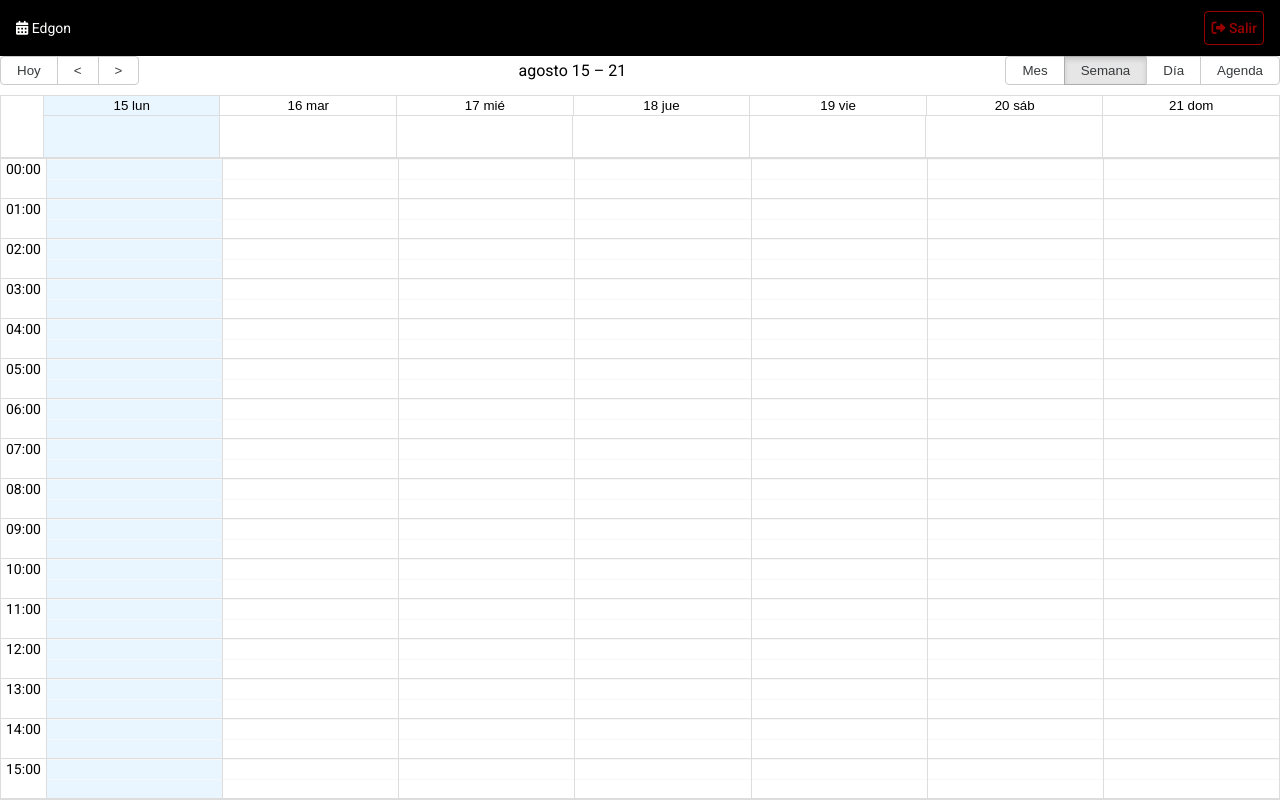
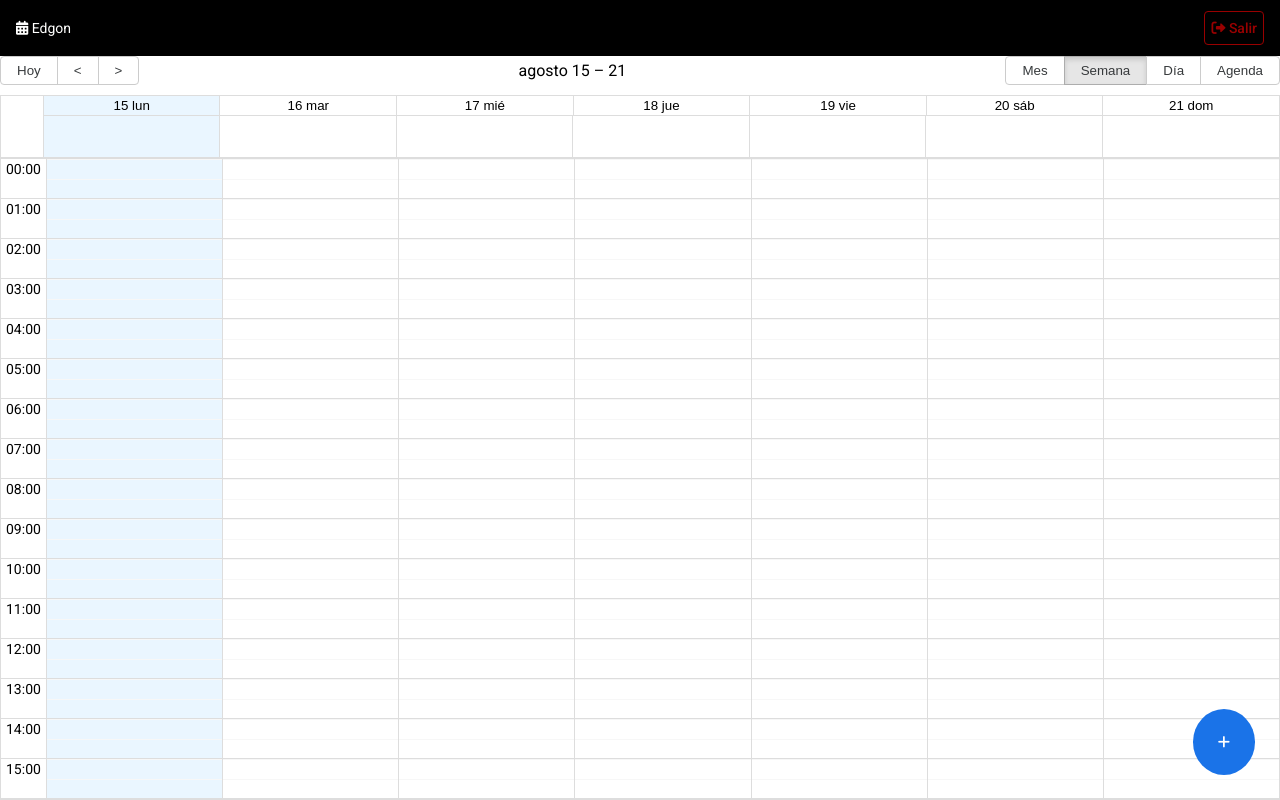
Before and after one commit to edgon85/calendar-app, a React (Vite) app: page / in a window 1280 px wide. Built offline with nearby package versions, Linux system fonts and the light colour scheme.

Commit message:
agregando un evento nuevo

```diff
--- /dev/null
+++ b/src/calendar/components/FabAddNew.jsx
@@ -0,0 +1,35 @@
+import { addHours } from "date-fns";
+import { useCalendarStore, useUiStore } from "../../hooks"
+
+const emptyEvent = {
+  title: '',
+  notes: '',
+  start: new Date(),
+  end: addHours(new Date(), 2),
+  bgColor: '#fafafa',
+  user: {
+    _id: '123',
+    name: 'Camargo'
+  }
+};
+
+export const FabAddNew = () => {
+
+  const { openDateModal } = useUiStore();
+  const { setActiveEvent } = useCalendarStore();
+
+  const handleClickNew = () => {
+
+    setActiveEvent(emptyEvent);
+
+    openDateModal();
+  }
+
+  return (
+    <button
+      onClick={handleClickNew}
+      className="btn fab">
+      <i className="fas fa-plus"></i>
+    </button>
+  )
+}
--- a/src/calendar/index.js
+++ b/src/calendar/index.js
@@ -1,4 +1,5 @@
-export * from './pages/CalendarPage';
-export * from './components/Navbar';
 export * from './components/CalendarEvent';
 export * from './components/CalendarModal';
+export * from './components/FabAddNew';
+export * from './components/Navbar';
+export * from './pages/CalendarPage';
--- a/src/calendar/pages/CalendarPage.jsx
+++ b/src/calendar/pages/CalendarPage.jsx
@@ -1,9 +1,8 @@
 import { Calendar } from 'react-big-calendar';
 import 'react-big-calendar/lib/css/react-big-calendar.css';
 
-import { addHours } from 'date-fns';
 
-import { Navbar, CalendarEvent, CalendarModal } from "../"
+import { Navbar, CalendarEvent, CalendarModal, FabAddNew } from "../"
 import { localizer, getMessagesES } from '../../helpers';
 import { useState } from 'react';
 import { useCalendarStore, useUiStore } from '../../hooks';
@@ -64,6 +63,7 @@
       />
 
       <CalendarModal />
+      <FabAddNew />
     </>
   )
 }
--- a/src/css/ui/buttons.css
+++ b/src/css/ui/buttons.css
@@ -49,3 +49,16 @@
   transition: 0.3s ease;
   opacity: 0.6;
 }
+
+
+/* Fab */
+.fab {
+  background: var(--blue10);
+  border-radius: 100%;
+  color: var(--white);
+  font: var(--button);
+  inset-block-end: 1.5625rem;
+  inset-inline-end: 1.5625rem;
+  padding: 1.5625rem;
+  position: fixed;
+}
```
